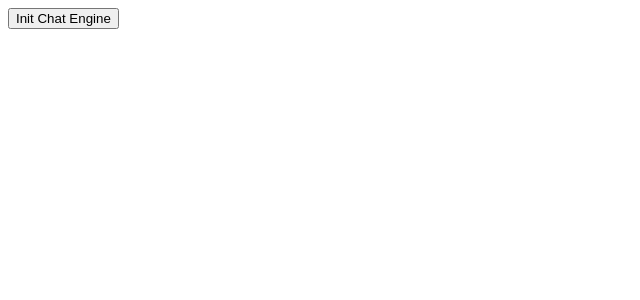
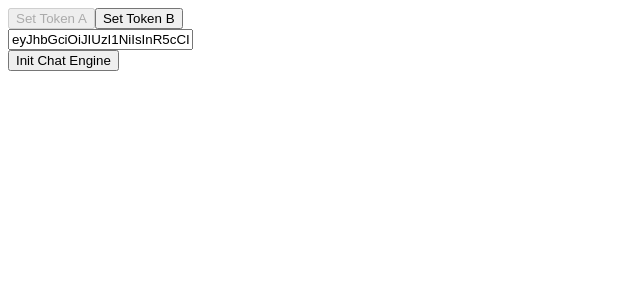
Before and after one commit to ScalableChat/fe-demo, a React (Create React App) app: page / in a window 1280 px wide. Shown: the top 300 px of the page, without its empty margins (0-640 px from the left). Built offline with nearby package versions, Linux system fonts and the light colour scheme.

Commit message:
add token select

```diff
--- a/src/App.tsx
+++ b/src/App.tsx
@@ -1,34 +1,77 @@
-import { useEffect, useState } from "react";
-import { ScalableChatEngine , LogLevel} from "@scalablechat/scalable-chat-engine"
+import { useEffect, useState } from "react"
+import {
+	ScalableChatEngine,
+	LogLevel,
+} from "@scalablechat/scalable-chat-engine"
 function App() {
-	const [chatEngine, setChatEngine] = useState<ScalableChatEngine | null>(null)
+	const [chatEngine, setChatEngine] = useState<ScalableChatEngine | null>(
+		null,
+	)
 	const [messageInput, setMessageInput] = useState<string>("")
-
+	const tokenA =
+		"eyJhbGciOiJIUzI1NiIsInR5cCI6IkpXVCJ9.eyJjaGF0QXBwSWQiOiIyYTgzOTgzMC03YTM2LTQxMGYtOGY3Ny0xNWY2YjVkNzQ0MGMiLCJjaGF0TWVtYmVySWQiOiI1YjNkM2M1YS1lY2ViLTRmNmItODFhNi0yYzk4NjUwZGM1MmUiLCJpYXQiOjE2NTk5NjIwODF9.HHXXAJO5iperRxk1tS2Wct9ML7GDT2aA0h5yEd7eDO4"
+	const tokenB =
+		"eyJhbGciOiJIUzI1NiIsInR5cCI6IkpXVCJ9.eyJjaGF0QXBwSWQiOiIyYTgzOTgzMC03YTM2LTQxMGYtOGY3Ny0xNWY2YjVkNzQ0MGMiLCJjaGF0TWVtYmVySWQiOiIxNGJlZWEyMC00MTMwLTRkZWItODlhYi02YWQ2ZDIyNjcyZjEiLCJpYXQiOjE2NTk5NjIxMjJ9.WOP-8R-WqLUV_KcpUWggnbaHZMGZ8ppzfvf-Vk-f-FI"
+	const [jwtToken, setJwtToken] = useState<string>(tokenA)
 	const initScalableChatEngine = async () => {
-		const client = ScalableChatEngine.getInstance(
-			"eyJhbGciOiJIUzI1NiIsInR5cCI6IkpXVCJ9.eyJjaGF0QXBwSWQiOiIyYTgzOTgzMC03YTM2LTQxMGYtOGY3Ny0xNWY2YjVkNzQ0MGMiLCJjaGF0TWVtYmVySWQiOiI1YjNkM2M1YS1lY2ViLTRmNmItODFhNi0yYzk4NjUwZGM1MmUiLCJpYXQiOjE2NTgyMDkxODB9.D9FHUVDvmmTdCSfwL6E3DgQz4j-COH9VlVgyKIvNMi4",
-			{
-				wsURL:'http://localhost:3100',
-				gqlURL:"http://localhost:7100/graphql",
-				logLevel:LogLevel.DEBUG,
-			}
-		);
+		const client = ScalableChatEngine.getInstance(jwtToken, {
+			wsURL: "http://localhost:3100",
+			gqlURL: "http://localhost:7100/graphql",
+			logLevel: LogLevel.DEBUG,
+		})
 		setChatEngine(client)
-	};
-	const sendMessage = async (message:string,) =>{
-		const channel = chatEngine!.getChannel("33e6f3ac-a115-465d-9a49-1e0df5a1990b")
+	}
+	const sendMessage = async (message: string) => {
+		const channel = chatEngine!.getChannel(
+			"33e6f3ac-a115-465d-9a49-1e0df5a1990b",
+		)
 		const result = await channel.sendTextMessage("Hello World123")
 		console.log("result", result)
 	}
-	if(chatEngine === null){
-		return <div>
-		<button onClick={()=>initScalableChatEngine()}>Init Chat Engine</button>
-	</div>;
+	if (chatEngine === null) {
+		return (
+			<div>
+				<button
+					disabled={jwtToken === tokenA}
+					onClick={() => {
+						setJwtToken(tokenA)
+					}}
+				>
+					Set Token A
+				</button>
+				<button
+					disabled={jwtToken === tokenB}
+					onClick={() => {
+						setJwtToken(tokenB)
+					}}
+				>
+					Set Token B
+				</button>
+				{/* <br/> */}
+				{/* <span>{jwtToken}</span> */}
+				<br/>
+				<input
+					value={jwtToken}
+					onChange={(e) => setJwtToken(e.currentTarget.value)}
+				/>
+				<br />
+				<button onClick={() => initScalableChatEngine()}>
+					Init Chat Engine
+				</button>
+			</div>
+		)
 	}
-	return <div>
-		<input onChange={e=>setMessageInput(e.currentTarget.value)}/>
-		<button onClick={()=>sendMessage(messageInput)}>Send Message</button>
-	</div>;
+	return (
+		<div>
+			<input
+				value={messageInput}
+				onChange={(e) => setMessageInput(e.currentTarget.value)}
+			/>
+			<button onClick={() => sendMessage(messageInput)}>
+				Send Message
+			</button>
+		</div>
+	)
 }
 
-export default App;
+export default App
```
Also changed, not shown: src/utils/copyToClipboard/idnex.ts (added, +10 -0 lines).
